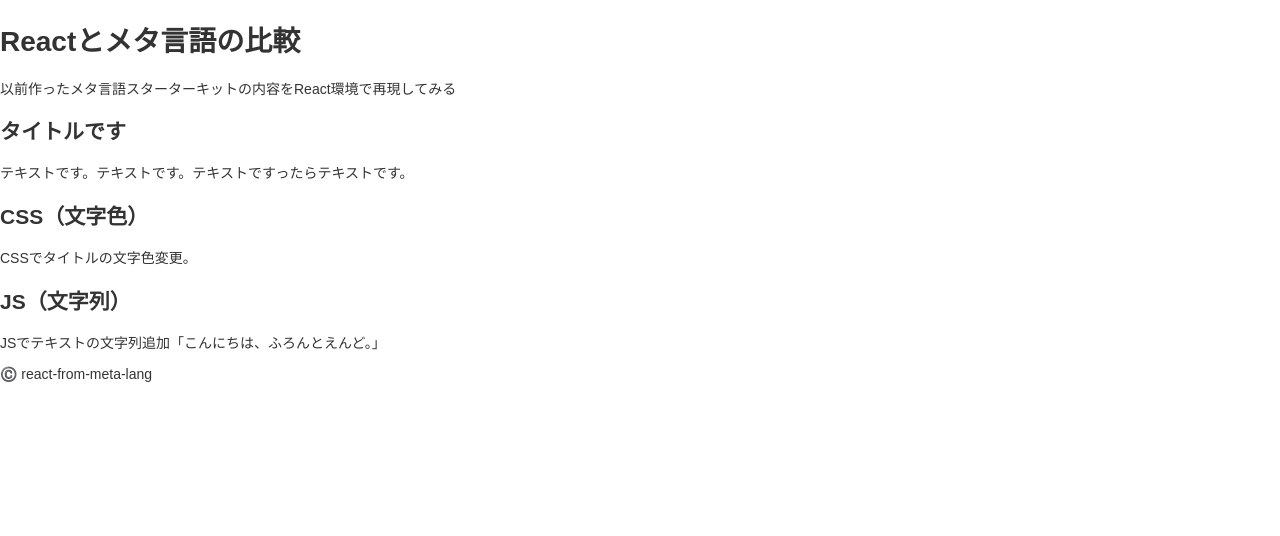
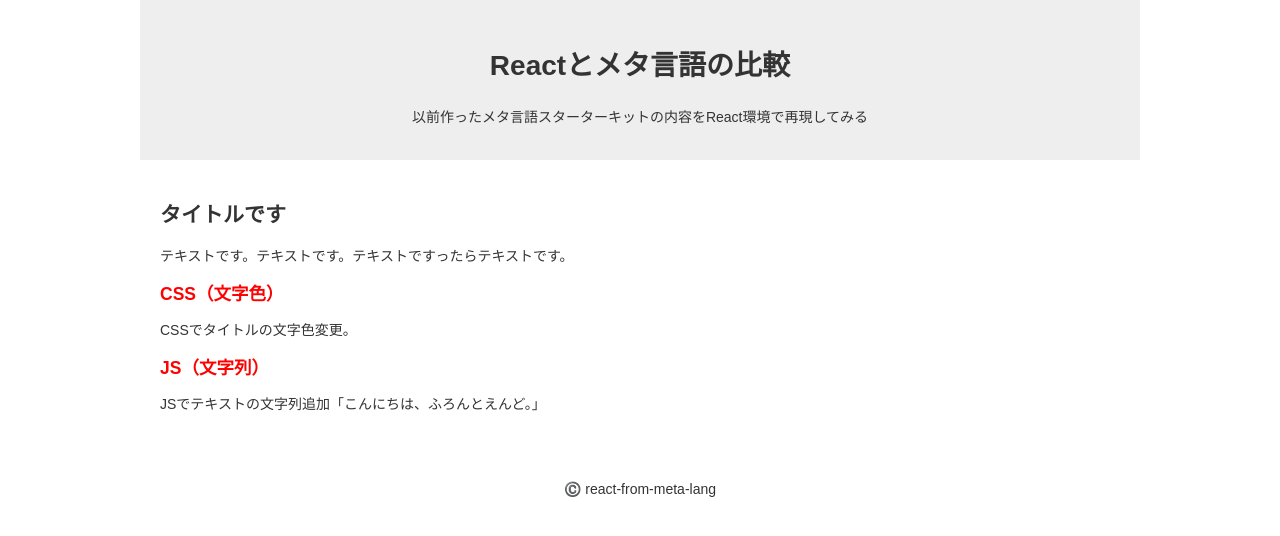
Before and after one commit to ryo-i/react-from-meta-lang, a React (Create React App) app: page / in a window 1280 px wide. Shown: the top 536 px of the page. Built offline with nearby package versions, Linux system fonts and the light colour scheme.

Commit message:
styled componentsをコンポーネントに設定

```diff
--- a/src/App.css
+++ /dev/null
@@ -1,38 +0,0 @@
-.App {
-  text-align: center;
-}
-
-.App-logo {
-  height: 40vmin;
-  pointer-events: none;
-}
-
-@media (prefers-reduced-motion: no-preference) {
-  .App-logo {
-    animation: App-logo-spin infinite 20s linear;
-  }
-}
-
-.App-header {
-  background-color: #282c34;
-  min-height: 100vh;
-  display: flex;
-  flex-direction: column;
-  align-items: center;
-  justify-content: center;
-  font-size: calc(10px + 2vmin);
-  color: white;
-}
-
-.App-link {
-  color: #61dafb;
-}
-
-@keyframes App-logo-spin {
-  from {
-    transform: rotate(0deg);
-  }
-  to {
-    transform: rotate(360deg);
-  }
-}
--- a/src/App.tsx
+++ b/src/App.tsx
@@ -3,7 +3,7 @@
 import Header from './Header';
 import Main from './Main';
 import Footer from './Footer';
-import Data from './data.json';
+import Data from './data/data.json';
 
 const titleText = Data.data.header.title;
 const descriptionText = Data.data.header.text;
--- a/src/Footer.tsx
+++ b/src/Footer.tsx
@@ -1,13 +1,20 @@
 import React from 'react';
-import Data from './data.json';
+import Data from './data/data.json';
+import styled from 'styled-components';
+import { pageSize } from './style/mixin';
 
 const text = Data.data.footer.text;
 
+const FooterTag = styled.footer`
+  ${pageSize}
+  text-align: center;
+`;
+
 function Footer() {
   return (
-    <footer className="footer">
-        <p className="footer__text" dangerouslySetInnerHTML={{ __html: text }}></p>
-    </footer>
+    <FooterTag>
+        <p dangerouslySetInnerHTML={{ __html: text }}></p>
+    </FooterTag>
   );
 }
 
--- a/src/Header.tsx
+++ b/src/Header.tsx
@@ -1,15 +1,29 @@
 import React from 'react';
-import Data from './data.json';
+import Data from './data/data.json';
+import styled from 'styled-components';
+import { pageSize } from './style/mixin';
+import cssVariables from './style/variables.json';
 
+const variable = cssVariables.variable;
 const title = Data.data.header.title;
 const text = Data.data.header.text;
 
+const HeaderTag = styled.header`
+  ${pageSize}
+  text-align: center;
+  background: ${variable.bgColor_g};
+  padding: 20px;
+  & h2 {
+    font-size: 2em;
+  }
+`;
+
 function Header() {
   return (
-    <header className="header">
-        <h1 className="header__title">{ title }</h1>
-        <p className="header__text" dangerouslySetInnerHTML={{ __html: text }}></p>
-    </header>
+    <HeaderTag>
+        <h2>{ title }</h2>
+        <p dangerouslySetInnerHTML={{ __html: text }}></p>
+    </HeaderTag>
   );
 }
 
--- a/src/Inner.tsx
+++ b/src/Inner.tsx
@@ -1,17 +1,27 @@
 import React from 'react';
-import './hello';
-import Data from './data.json';
+import './modules/hello/hello';
+import Data from './data/data.json';
+import styled from 'styled-components';
+import cssVariables from './style/variables.json';
 
+const variable = cssVariables.variable;
 const innerJson = Data.data.inner;
+
+const SectionTag = styled.section`
+  & h2 {
+    font-size: 1.25em;
+    color: ${variable.baseColor};
+  }
+`;
 
 function Inner() {
   return (
     <div className="inner">
       {innerJson.map((innerJson, index) =>
-        <section key={ index }>
-          <h2 className="inner__title">{ innerJson.title }</h2>
-          <p className="inner__text" dangerouslySetInnerHTML={{ __html: innerJson.text }}></p>
-        </section>
+        <SectionTag key={ index }>
+          <h2>{ innerJson.title }</h2>
+          <p dangerouslySetInnerHTML={{ __html: innerJson.text }}></p>
+        </SectionTag>
       )}
     </div>
   );
--- a/src/Main.tsx
+++ b/src/Main.tsx
@@ -1,19 +1,27 @@
 import React from 'react';
 import Inner from './Inner';
-import Data from './data.json';
+import Data from './data/data.json';
+import styled from 'styled-components';
+import { pageSize } from './style/mixin';
 
 const title = Data.data.main.title;
 const text = Data.data.main.text;
 
+const SectionTag = styled.section`
+  ${pageSize}
+  & h1 {
+    font-size: 1.5em;
+  }
+`;
 
 function Main() {
   return (
     <main>
-      <section className="main">
-          <h1 className="main__title">{ title }</h1>
-          <p className="main__title" dangerouslySetInnerHTML={{ __html: text }}></p>
+      <SectionTag>
+          <h1>{ title }</h1>
+          <p dangerouslySetInnerHTML={{ __html: text }}></p>
           <Inner />
-      </section>
+      </SectionTag>
     </main>
   );
 }
--- a/src/index.css
+++ /dev/null
@@ -1,59 +0,0 @@
-/***** base *****/
-body {
-  margin: 0;
-  padding: 0;
-  font-family: sans-serif;
-  font-size: 14px;
-  color: #333;
-}
-
-body *, body *:before, body *:after {
-  box-sizing: border-box;
-}
-
-body a {
-  color: #ff0000;
-}
-
-/***** block *****/
-/* header */
-.header {
-  width: 100%;
-  max-width: 1000px;
-  padding: 20px;
-  margin: 0 auto;
-  text-align: center;
-  background: #eee;
-  padding: 20px;
-}
-
-.header__title {
-  font-size: 2em;
-}
-
-/* main */
-.main {
-  width: 100%;
-  max-width: 1000px;
-  padding: 20px;
-  margin: 0 auto;
-}
-
-.main__title {
-  font-size: 1.5em;
-}
-
-/* inner */
-.inner__title {
-  font-size: 1.25em;
-  color: #ff0000;
-}
-
-/* footer */
-.footer {
-  width: 100%;
-  max-width: 1000px;
-  padding: 20px;
-  margin: 0 auto;
-  text-align: center;
-}
--- /dev/null
+++ b/src/style/mixin.ts
@@ -0,0 +1,10 @@
+import styled, { css } from 'styled-components';
+
+const pageSize = css`
+    width: 100%;
+    max-width: 1000px;
+    padding: 20px;
+    margin: 0 auto;
+`;
+
+export {pageSize};
```
Also changed, not shown: src/index.tsx (+2 -5 lines), src/data/data.json (renamed from src/data.json), src/logo.svg (deleted), src/modules/hello/hello.js (renamed from src/hello.js), src/style/variables.json (renamed from src/css_variables.json).
